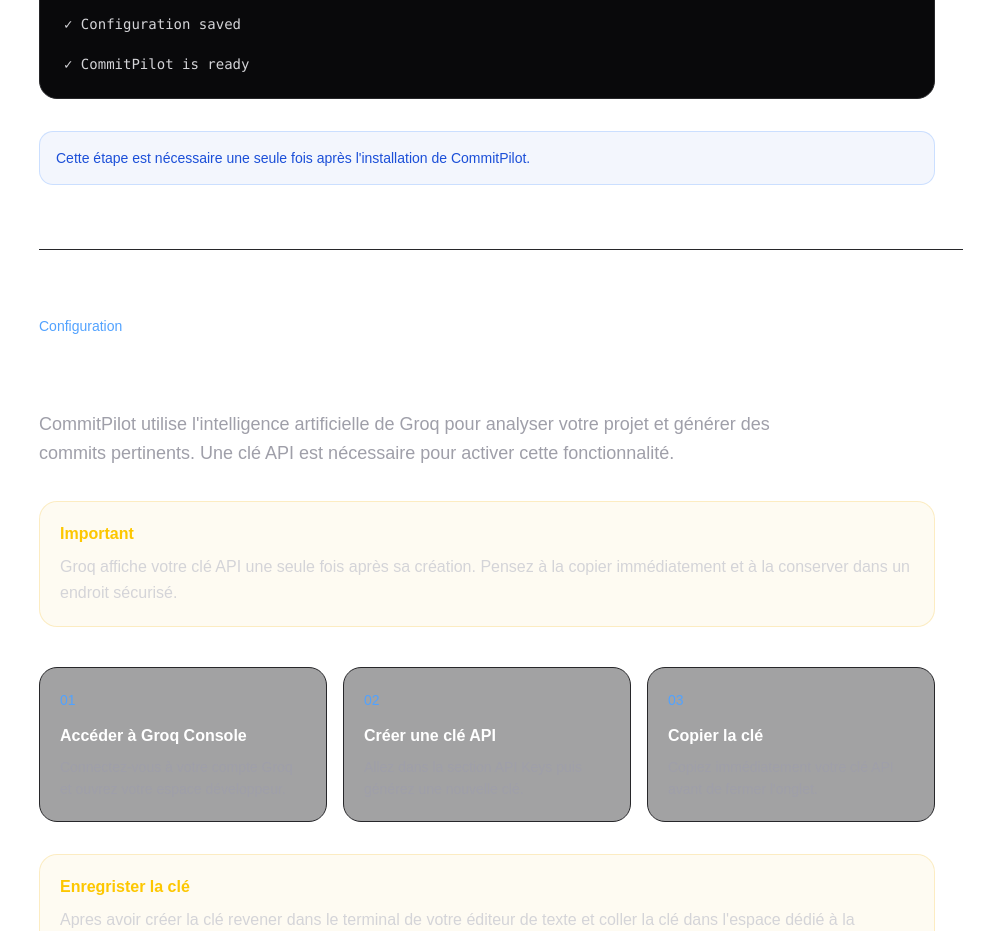
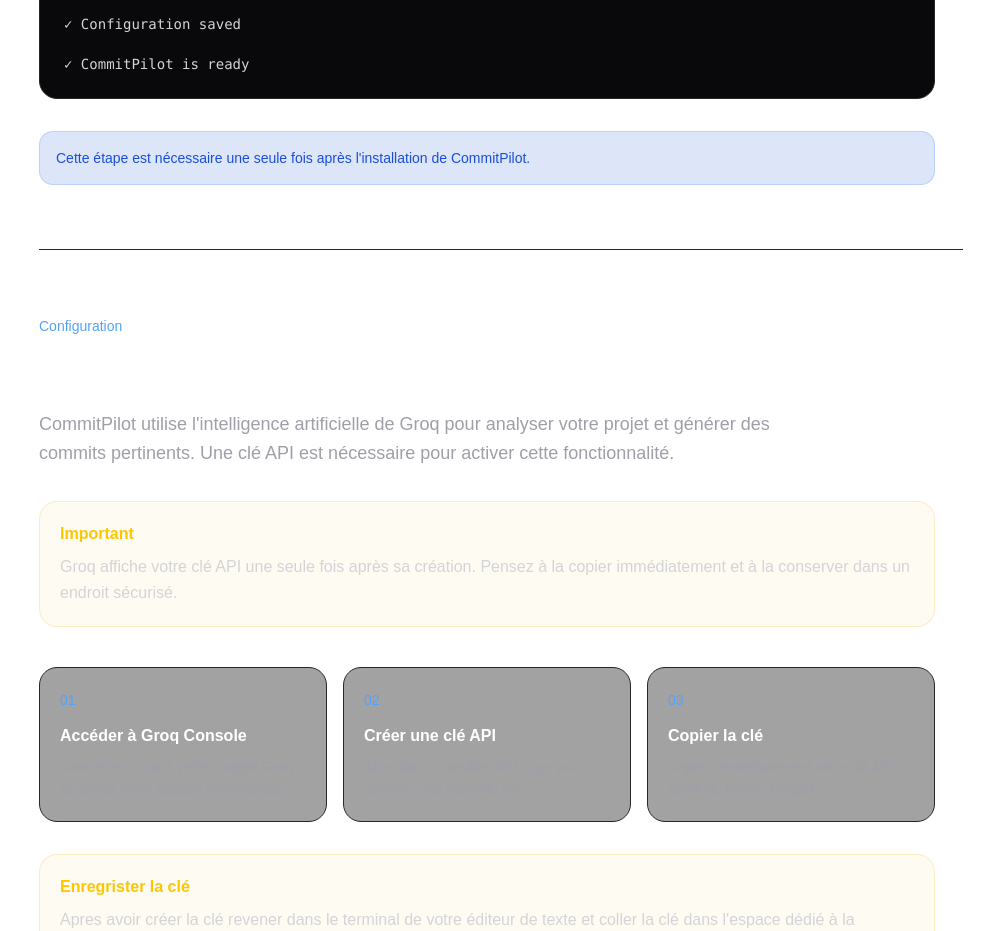
Before and after one commit to Janel731/Site-LP-CommitPilot, a React (Vite) app: page /documentation in a window 1280 px wide. Shown: the part 3440-4371 px from the top of the page, without its empty margins (293-1280 px from the left). Built offline with nearby package versions, Linux system fonts and the light colour scheme.

Commit message:
fix: mise à jour de la classe bg pour une meilleure visibilité

```diff
--- a/src/components/Init.jsx
+++ b/src/components/Init.jsx
@@ -163,7 +163,7 @@
 
         {/* Info */}
 
-        <div className="mt-8 rounded-xl border border-blue-500/20 bg-[#1B4FD8]/5 p-4">
+        <div className="mt-8 rounded-xl border border-blue-500/20 bg-[#1B4FD8]/15 p-4">
 
           <p className="text-sm text-[#1B4FD8] ">
             Cette étape est  nécessaire une seule fois
```
